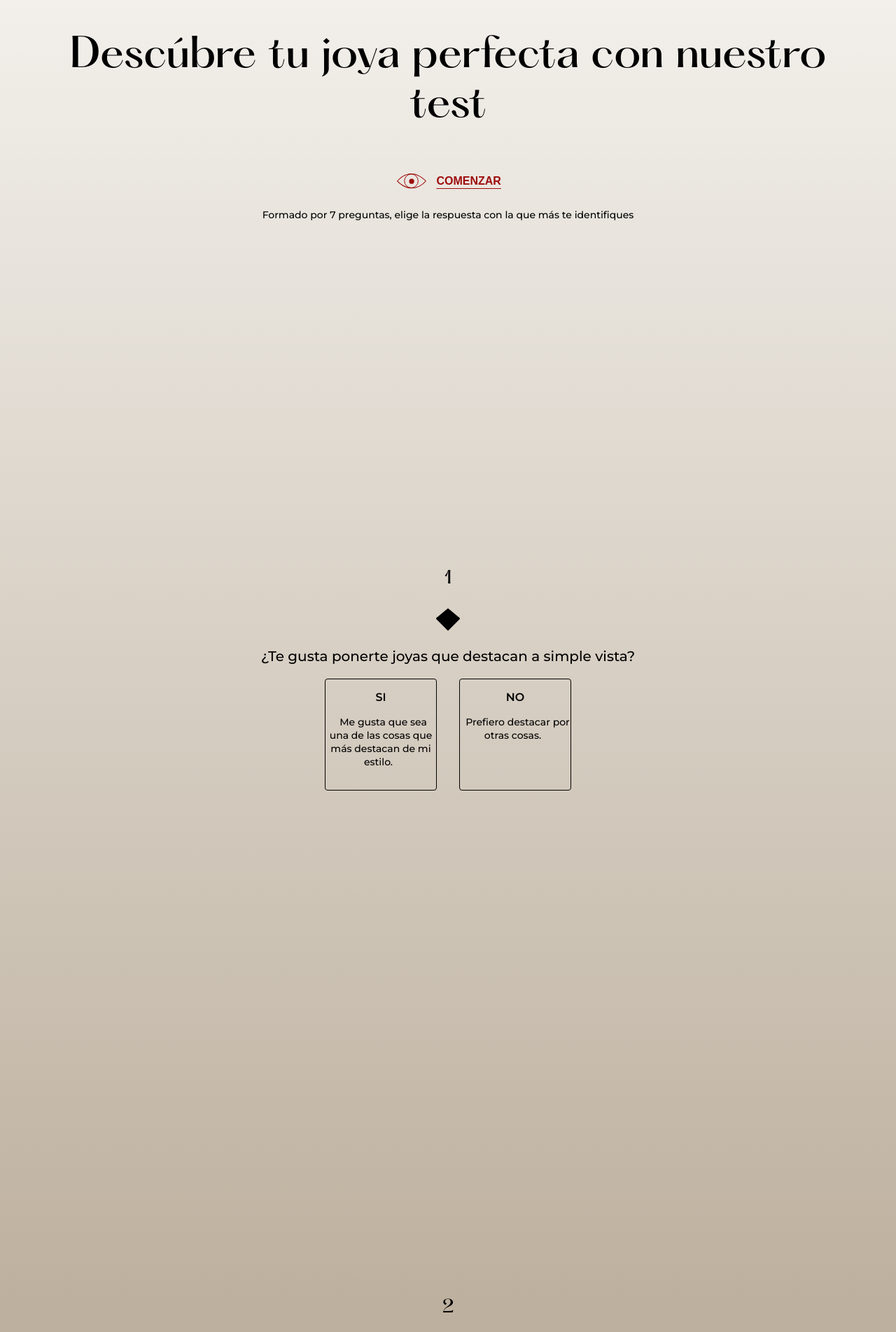
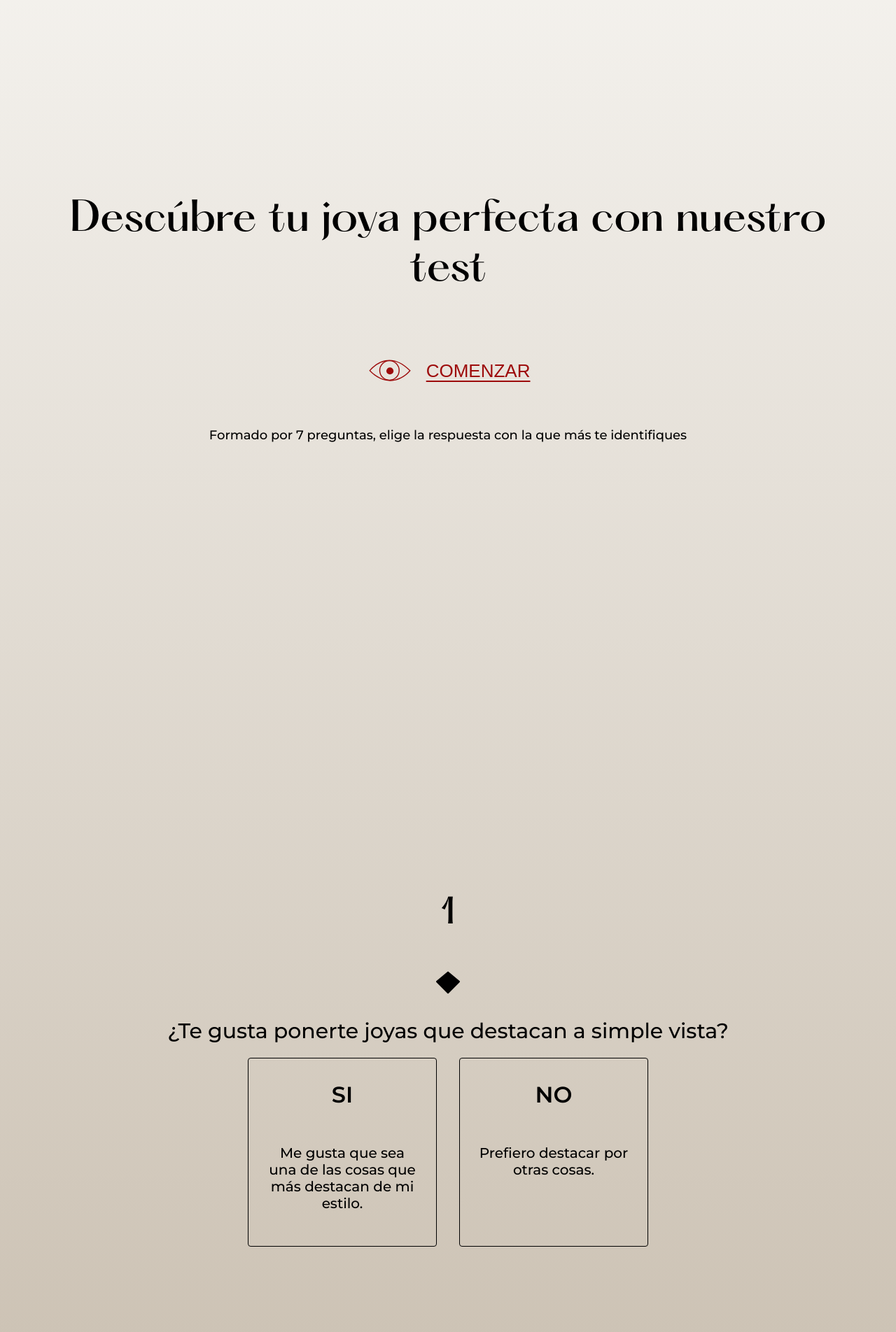
Before and after one commit to Binca-SA/terralava-beta, a PHP site: page /test in a window 1280 px wide. Shown: the part 99-2003 px from the top of the page at 70% size. Run offline with PHP 8.4, Linux system fonts and the light colour scheme.

Commit message:
layout section test fiinished

```diff
--- a/css/main.css
+++ b/css/main.css
@@ -1270,6 +1275,10 @@ body {
   -webkit-box-align: center;
       -ms-flex-align: center;
           align-items: center;
+  -webkit-box-pack: center;
+      -ms-flex-pack: center;
+          justify-content: center;
+  height: 100vh;
   text-align: center;
   font-size: 16px;
 }
@@ -1337,6 +1346,54 @@ body {
   position: absolute;
 }
 
+@media (min-width: 700px) {
+  .container-header-test {
+    row-gap: 2em;
+    -ms-flex-line-pack: center;
+        align-content: center;
+  }
+  .container-header-test__title-test {
+    margin-top: 5em;
+  }
+  .container-header-test__start-test {
+    font-size: 26px;
+    font-weight: 400;
+  }
+  .container-header-test__intro-text {
+    font-size: 18px;
+  }
+
+  .test-form__question__text {
+    font-size: 30px;
+  }
+
+  .container-both-questions__container-inputs {
+    display: -webkit-box;
+    display: -ms-flexbox;
+    display: flex;
+    -webkit-box-orient: vertical;
+    -webkit-box-direction: normal;
+        -ms-flex-direction: column;
+            flex-direction: column;
+    -ms-flex-line-pack: center;
+        align-content: center;
+    width: 270px;
+    height: 270px;
+  }
+  .container-both-questions__answers {
+    font-size: 20px;
+    margin-left: 1.2em;
+    margin-right: 1.2em;
+  }
+
+  .number-question {
+    font-size: 48px;
+  }
+
+  .pYes, .pNo {
+    font-size: 2em;
+  }
+}
 /*RESULTS SECTION*/
 .resultsTest {
   display: -ms-grid;
--- a/php/home.php
+++ b/php/home.php
@@ -22,8 +22,9 @@
         </div>
     </section>
 
-    <section class="section-margin-top">
+    <section class="section-links section-margin-top">
         <p class="section-linksShop__title">NUESTRAS CATEGORÍAS</p>
+        <!-- <img class="section-linksShop__img" src="<?php echo $path; ?>images/home/backgroundLinks.webp" alt=""> -->
         <div class="section-linksShop">
             <div class="section-linksShop__container-titleLinks">
                 <ul class="section-linksShop__container-links">
--- a/sass/views/_test.scss
+++ b/sass/views/_test.scss
@@ -69,6 +69,8 @@
     display: flex;
     flex-direction: column;
     align-items: center;
+    justify-content:center ;
+    height: 100vh;
         &__yes{
             cursor: pointer;
             padding:$atom-margin-icons ;
@@ -128,3 +130,49 @@
     opacity: 0;
     position: absolute;
 }
+@media (min-width:700px){
+    .container-header-test{
+        row-gap: 2em;
+        align-content:center ;
+        &__title-test{
+            margin-top: 5em;
+        }
+        &__start-test{
+            font-size: $cta-desk;
+            font-weight:400;
+        }
+        &__intro-text{
+            font-size: $p-desk;
+        }
+    }
+    .test-form__question{
+        &__text{
+            font-size: $h3;
+        }
+    }
+    .container-both-questions{
+        &__container-inputs{
+            display: flex;
+            flex-direction: column;
+            align-content: center;
+            // justify-content: center;
+            width: 270px;
+            height: 270px;
+
+        }
+        &__answers{
+            font-size: 20px;
+            margin: {
+                left: $atom-margin;
+                right: $atom-margin;
+            }
+        }
+    }
+    .number-question{
+        font-size: $h3-desk;
+    }
+    .pYes, .pNo{
+        // flex: .5;
+        font-size: 2em;
+    }
+}
--- a/test/index.php
+++ b/test/index.php
@@ -5,8 +5,8 @@
 <section class="form-section section-margin">
     <div class="container-header-test">
         <h1 class="container-header-test__title-test">Descúbre tu joya perfecta con nuestro test </h1>
-        <a class="links" href="#1">
-            <button id="startTest" class="container-header-test__start-test"> <svg width="48" height="48" viewBox="0 0 48 48" fill="none" xmlns="http://www.w3.org/2000/svg">
+        <a class="links" href="#sect1">
+            <button id="startTest" class="container-header-test__start-test"> <svg width="68" height="68" viewBox="0 0 48 48" fill="none" xmlns="http://www.w3.org/2000/svg">
                 <circle cx="23.5374" cy="23.6665" r="9.78935" stroke="#9D0B0B"/>
                 <circle cx="24.0524" cy="24.181" r="3.60127" fill="#9D0B0B"/>
                 <path fill-rule="evenodd" clip-rule="evenodd" d="M4.38239 23.8691C7.65308 20.0306 12.9053 15.7023 19.4937 14.395C26.238 13.0567 34.4955 14.8625 43.6057 23.8597C40.4543 27.5345 35.0058 31.6932 28.2803 32.952C21.3823 34.2431 13.0581 32.4998 4.38239 23.8691ZM3.30953 23.5918C6.63606 19.569 12.1948 14.8238 19.2991 13.4141C26.6068 11.964 35.4305 14.0657 44.9884 23.8313L44.6916 24.1218C41.4871 28.0153 35.706 32.5795 28.4642 33.9349C21.0185 35.3286 12.1165 33.3133 3 23.8913L3.30953 23.5918Z" fill="#9D0B0B"/>
@@ -19,7 +19,7 @@
     </div>
 
     <form class="test-form" name="joya" action="">
-        <div id="1" class="test-form__question">
+        <div id="sect1" class="test-form__question">
             <p class="number-question">1</p>
                 <svg class="diamond-icon" width="40" height="40" viewBox="0 0 48 48" fill="none" xmlns="http://www.w3.org/2000/svg">
                 <path class="diamond-icon" d="M23.1614 4.70788L4.07389 20.8207C3.49481 21.3096 3.45492 22.1881 3.98731 22.7274L23.0749 42.0628C23.5839 42.5784 24.4161 42.5784 24.9251 42.0628L44.0127 22.7274C44.5451 22.1881 44.5052 21.3096 43.9261 20.8207L24.8386 4.70788C24.3543 4.29906 23.6457 4.29906 23.1614 4.70788Z" fill="black"/>
@@ -28,22 +28,22 @@
             </svg>
             <p class="test-form__question__text">¿Te gusta ponerte joyas que destacan a simple vista?</p>
             <div class="container-both-questions">
-                <label onclick="scrollInto('#2')" for="primera__1" class="container-both-questions__container-inputs">
+                <label onclick="scrollInto('#sect2')" for="primera__1" class="container-both-questions__container-inputs">
                     <p class="pYes">SI</p>
-                    <a class="container-both-questions__links-quest links" href="#2">Me gusta que sea una de las cosas que más destacan de mi estilo.</a>
+                    <p class="container-both-questions__answers">Me gusta que sea una de las cosas que más destacan de mi estilo.</p>
                     <!-- <label onclick="scrollInto('#')" class="test-form__question__yes" for="primera__1"> -->
                     <input class="inputTest" id="primera__1" name="primera" type="radio" value="1">
                 </label>
-                <label onclick="scrollInto('#2')" for="dos" class="container-both-questions__container-inputs">
+                <label onclick="scrollInto('#sect2')" for="dos" class="container-both-questions__container-inputs">
                     <p class="pNo">NO</p>
-                    <a class="container-both-questions__links-quest links" href="#2">Prefiero destacar por otras cosas.</a>
+                    <p class="container-both-questions__answers">Prefiero destacar por otras cosas.</p>
                     <!-- <label onclick="scrollInto('#')" class="test-form__question__yes" for="dos"> -->
                     <input class="inputTest" id="dos"  name="primera" type="radio" value="2">
                 </label>
             </div>
         </div>
 
-        <div id="2" class="test-form__question">
+        <div id="sect2" class="test-form__question">
             <p class="number-question">2</p>
             <svg class="diamond-icon" width="48" height="48" viewBox="0 0 48 48" fill="none" xmlns="http://www.w3.org/2000/svg">
                 <path d="M23.1614 4.70788L4.07389 20.8207C3.49481 21.3096 3.45492 22.1881 3.98731 22.7274L23.0749 42.0628C23.5839 42.5784 24.4161 42.5784 24.9251 42.0628L44.0127 22.7274C44.5451 22.1881 44.5052 21.3096 43.9261 20.8207L24.8386 4.70788C24.3543 4.29906 23.6457 4.29906 23.1614 4.70788Z" fill="black"/>
@@ -52,16 +52,16 @@
             </svg>
             <p class="test-form__question__text">¿El color es un elemento importante en tu día a día?</p>
             <div class="container-both-questions">
-                <label onclick="scrollInto('#3')"  for="tres" class="container-both-questions__container-inputs">
+                <label onclick="scrollInto('#sect3')"  for="tres" class="container-both-questions__container-inputs">
                     <p class="pYes">SI</p>
-                    <a class="container-both-questions__links-quest links" href="#3">Amante de los colores, me dan alegría.
+                    <p class="container-both-questions__answers">Amante de los colores, me dan alegría.</p>
                     <!-- <label onclick="scrollInto('#')" class="test-form__question__yes" for="tres"> -->
                     <input class="inputTest" id="tres" name="segunda" type="radio" value="3">
-                    </a>
+
                 </label>
-                <label onclick="scrollInto('#3')" for="cuatro"class="container-both-questions__container-inputs">
+                <label onclick="scrollInto('#sect3')" for="cuatro"class="container-both-questions__container-inputs">
                     <p class="pNo">NO</p>
-                    <a class="container-both-questions__links-quest links" href="#3">Lo justo y necesario.
+                    <p class="container-both-questions__answers" >Lo justo y necesario.</p>
                     <!-- <label onclick="scrollInto('#')" class="test-form__question__yes" for="cuatro"> -->
                     <input class="inputTest" id="cuatro"  name="segunda" type="radio" value="4">
                     </a>
@@ -69,7 +69,7 @@
             </div>
         </div>
 
-        <div id="3" class="test-form__question">
+        <div id="sect3" class="test-form__question">
             <p class="number-question">3</p>
             <svg class="diamond-icon" width="48" height="48" viewBox="0 0 48 48" fill="none" xmlns="http://www.w3.org/2000/svg">
                 <path d="M23.1614 4.70788L4.07389 20.8207C3.49481 21.3096 3.45492 22.1881 3.98731 22.7274L23.0749 42.0628C23.5839 42.5784 24.4161 42.5784 24.9251 42.0628L44.0127 22.7274C44.5451 22.1881 44.5052 21.3096 43.9261 20.8207L24.8386 4.70788C24.3543 4.29906 23.6457 4.29906 23.1614 4.70788Z" fill="black"/>
@@ -78,22 +78,22 @@
             </svg>
             <p class="test-form__question__text">¿Te interesa el mundo de las piedras semipreciosas y sus beneficios y propiedades?</p>
             <div class="container-both-questions">
-                <label onclick="scrollInto('#4')" for="cinco" class="container-both-questions__container-inputs">
+                <label onclick="scrollInto('#sect4')" for="cinco" class="container-both-questions__container-inputs">
                     <p class="pYes">SI</p>
-                    <a class="container-both-questions__links-quest links" href="#4">Creo que me aportan equilibrio y fuerza en mi día a día.</a>
+                    <p class="container-both-questions__answers">Creo que me aportan equilibrio y fuerza en mi día a día.</p>
                     <!-- <label onclick="scrollInto('#')" class="test-form__question__yes" for="cinco"> -->
                     <input class="inputTest" id="cinco"  name="tercera" type="radio" value="5">
                 </label>
-                <label onclick="scrollInto('#4')"  for="seis" class="container-both-questions__container-inputs">
+                <label onclick="scrollInto('#sect4')"  for="seis" class="container-both-questions__container-inputs">
                     <p class="pNo">NO</p>
-                    <a class="container-both-questions__links-quest links" href="#4">Son bonitas, pero no creo en eso.</a>
+                    <p class="container-both-questions__answers">Son bonitas, pero no creo en eso.</p>
                     <!-- <label onclick="scrollInto('#')" class="test-form__question__yes" for="seis"> -->
                     <input class="inputTest" id="seis" name="tercera" type="radio" value="6">
                 </label>
             </div>
         </div>
 
-        <div id="4" class="test-form__question">
+        <div id="sect4" class="test-form__question">
             <p class="number-question">4</p>
             <svg class="diamond-icon" width="48" height="48" viewBox="0 0 48 48" fill="none" xmlns="http://www.w3.org/2000/svg">
                 <path d="M23.1614 4.70788L4.07389 20.8207C3.49481 21.3096 3.45492 22.1881 3.98731 22.7274L23.0749 42.0628C23.5839 42.5784 24.4161 42.5784 24.9251 42.0628L44.0127 22.7274C44.5451 22.1881 44.5052 21.3096 43.9261 20.8207L24.8386 4.70788C24.3543 4.29906 23.6457 4.29906 23.1614 4.70788Z" fill="black"/>
@@ -102,22 +102,22 @@
             </svg>
             <p class="test-form__question__text">¿Te gusta vestir elegante?</p>
             <div class="container-both-questions">
-                <label onclick="scrollInto('#5')" for="primera__7" class="container-both-questions__container-inputs">
+                <label onclick="scrollInto('#sect5')" for="primera__7" class="container-both-questions__container-inputs">
                     <p class="pYes">SI</p>
-                    <a class="container-both-questions__links-quest links" href="#5">Lo intento, aunque a veces no me lo pienso demasiado.</a>
+                    <p class="container-both-questions__answers">Lo intento, aunque a veces no me lo pienso demasiado.</p>
                     <!-- <label onclick="scrollInto('#')" class="test-form__question__yes" for="primera__7"> -->
                     <input class="inputTest" id="primera__7" name="cuarta" type="radio" value="7">
                 </label>
-                <label onclick="scrollInto('#5')" for="primera__8" class="container-both-questions__container-inputs">
+                <label onclick="scrollInto('#sect5')" for="primera__8" class="container-both-questions__container-inputs">
                     <p class="pNo">NO</p>
-                    <a class="container-both-questions__links-quest links" href="5">No suelo complicarme mucho.</a>
+                    <p class="container-both-questions__answers">No suelo complicarme mucho.</p>
                     <!-- <label onclick="scrollInto('#')" class="test-form__question__yes" for="primera__8"> -->
                     <input class="inputTest" id="primera__8" name="cuarta" type="radio" value="8">
                 </label>
             </div>
         </div>
 
-        <div id="5" class="test-form__question">
+        <div id="sect5" class="test-form__question">
             <p class="number-question">5</p>
             <svg class="diamond-icon" width="48" height="48" viewBox="0 0 48 48" fill="none" xmlns="http://www.w3.org/2000/svg">
                 <path d="M23.1614 4.70788L4.07389 20.8207C3.49481 21.3096 3.45492 22.1881 3.98731 22.7274L23.0749 42.0628C23.5839 42.5784 24.4161 42.5784 24.9251 42.0628L44.0127 22.7274C44.5451 22.1881 44.5052 21.3096 43.9261 20.8207L24.8386 4.70788C24.3543 4.29906 23.6457 4.29906 23.1614 4.70788Z" fill="black"/>
@@ -126,22 +126,22 @@
             </svg>
             <p class="test-form__question__text">¿Te cuesta decidirte por algo a la hora de elegir?</p>
             <div class="container-both-questions">
-                <label onclick="scrollInto('#6')" for="primera__9" class="container-both-questions__container-inputs">
+                <label onclick="scrollInto('#sect6')" for="primera__9" class="container-both-questions__container-inputs">
                     <p class="pYes">SI</p>
-                    <a class="container-both-questions__links-quest links" href="#6">La mayoría de las veces soy indecisa.</a>
+                    <p class="container-both-questions__answers">La mayoría de las veces soy indecisa.</p>
                     <!-- <label onclick="scrollInto('#')" class="test-form__question__yes" for="primera__9"> -->
                     <input class="inputTest" id="primera__9" name="quinta" type="radio" value="9">
                 </label>
-                <label onclick="scrollInto('#6')"  for="primera__10" class="container-both-questions__container-inputs">
+                <label onclick="scrollInto('#sect6')"  for="primera__10" class="container-both-questions__container-inputs">
                     <p class="pNo">NO</p>
-                    <a class="container-both-questions__links-quest links" href="#6">Normalmente suelo tener muy claro que quiero.</a>
+                    <p class="container-both-questions__answers">Normalmente suelo tener muy claro que quiero.</p>
                     <!-- <label onclick="scrollInto('#')" class="test-form__question__yes" for="primera__10"> -->
                     <input class="inputTest" id="primera__10" name="quinta" type="radio" value="10">
                 </label>
             </div>
         </div>
 
-        <div id="6" class="test-form__question">
+        <div id="sect6" class="test-form__question">
             <p class="number-question">6</p>
             <svg class="diamond-icon" width="48" height="48" viewBox="0 0 48 48" fill="none" xmlns="http://www.w3.org/2000/svg">
                 <path d="M23.1614 4.70788L4.07389 20.8207C3.49481 21.3096 3.45492 22.1881 3.98731 22.7274L23.0749 42.0628C23.5839 42.5784 24.4161 42.5784 24.9251 42.0628L44.0127 22.7274C44.5451 22.1881 44.5052 21.3096 43.9261 20.8207L24.8386 4.70788C24.3543 4.29906 23.6457 4.29906 23.1614 4.70788Z" fill="black"/>
@@ -150,22 +150,22 @@
             </svg>
             <p class="test-form__question__text">¿Te gusta probar cosas nuevas en tus looks?</p>
             <div class="container-both-questions">
-                <label onclick="scrollInto('#7')" for="primera__11" class="container-both-questions__container-inputs">
+                <label onclick="scrollInto('#sect7')" for="primera__11" class="container-both-questions__container-inputs">
                     <p class="pYes">SI</p>
-                    <a class="container-both-questions__links-quest links" href="#7">Me gusta arriesgarme.</a>
+                    <p class="container-both-questions__answers">Me gusta arriesgarme.</p>
                     <!-- <label onclick="scrollInto('#')" class="test-form__question__yes" for="primera__11"> -->
                     <input class="inputTest" id="primera__11" name="sexta" type="radio" value="11">
                 </label>
-                <label onclick="scrollInto('#7')" for="primera__12" class="container-both-questions__container-inputs">
+                <label onclick="scrollInto('#sect7')" for="primera__12" class="container-both-questions__container-inputs">
                     <p class="pNo">NO</p>
-                    <a class="container-both-questions__links-quest links" href="#7">Más vale prevenir que curar.</a>
+                    <p class="container-both-questions__answers">Más vale prevenir que curar.</p>
                     <!-- <label onclick="scrollInto('#')" class="test-form__question__yes" for="primera__12"> -->
                     <input class="inputTest" id="primera__12" name="sexta" type="radio" value="12">
                 </label>
             </div>
         </div>
 
-        <div id="7" class="test-form__question">
+        <div id="sect7" class="test-form__question">
             <p class="number-question">7</p>
             <svg class="diamond-icon" width="48" height="48" viewBox="0 0 48 48" fill="none" xmlns="http://www.w3.org/2000/svg">
                 <path d="M23.1614 4.70788L4.07389 20.8207C3.49481 21.3096 3.45492 22.1881 3.98731 22.7274L23.0749 42.0628C23.5839 42.5784 24.4161 42.5784 24.9251 42.0628L44.0127 22.7274C44.5451 22.1881 44.5052 21.3096 43.9261 20.8207L24.8386 4.70788C24.3543 4.29906 23.6457 4.29906 23.1614 4.70788Z" fill="black"/>
@@ -176,7 +176,7 @@
             <div class="container-both-questions">
                 <label onclick="scrollInto('#resultsButton')" for="primera__13" class="container-both-questions__container-inputs">
                     <p class="pYes">SI</p>
-                    <a class="container-both-questions__links-quest links" href="#resultsButton">Necesito desconectar del ajetreo de la ciudad.</a>
+                    <p class="container-both-questions__answers">Necesito desconectar del ajetreo de la ciudad.</p>
                     <!-- <label onclick="scrollInto('#')" class="test-form__question__yes" for="primera__13"> -->
                     <input class="inputTest" id="primera__13" name="septima" type="radio" value="13">
                 </label>
@@ -184,7 +184,7 @@
                 <label onclick="scrollInto('#resultsButton')" for="primera__14" class="container-both-questions__container-inputs">
                     <!-- <label onclick="scrollInto('#')" class="test-form__question__yes" for="primera__14"> -->
                     <p class="pNo">NO</p>
-                    <a class="container-both-questions__links-quest links" href="#resultsButton">Me gusta la naturaleza pero no hago muchas escapadas.</a>
+                    <p class="container-both-questions__answers">Me gusta la naturaleza pero no hago muchas escapadas.</p>
                     <input class="inputTest" id="primera__14" name="septima" type="radio" value="14">
                 </label>
             </div>
```
Also changed, not shown: other parts of css/main.css (+16 -11 lines), js/sections/test.js (+3 -18 lines), sass/views/_home.scss (+20 -11 lines), images/home/backgroundLinks.webp.
